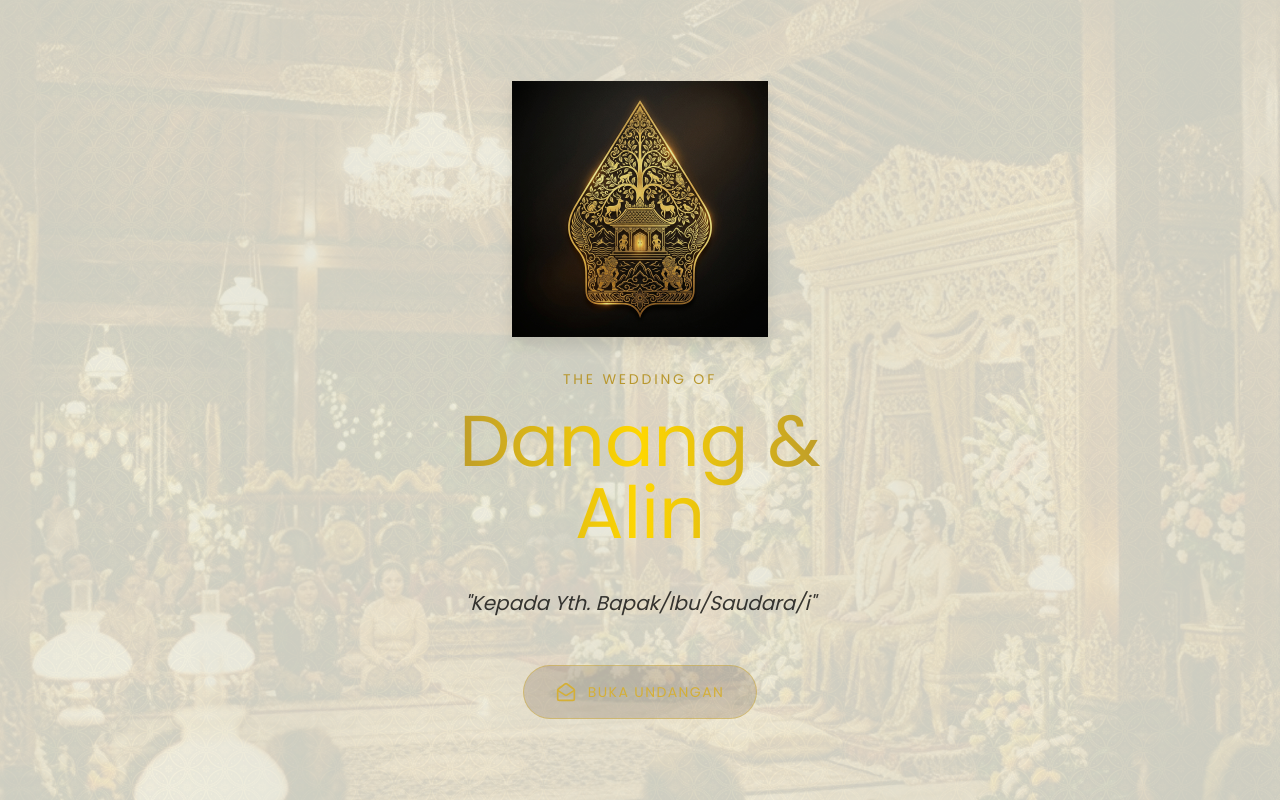
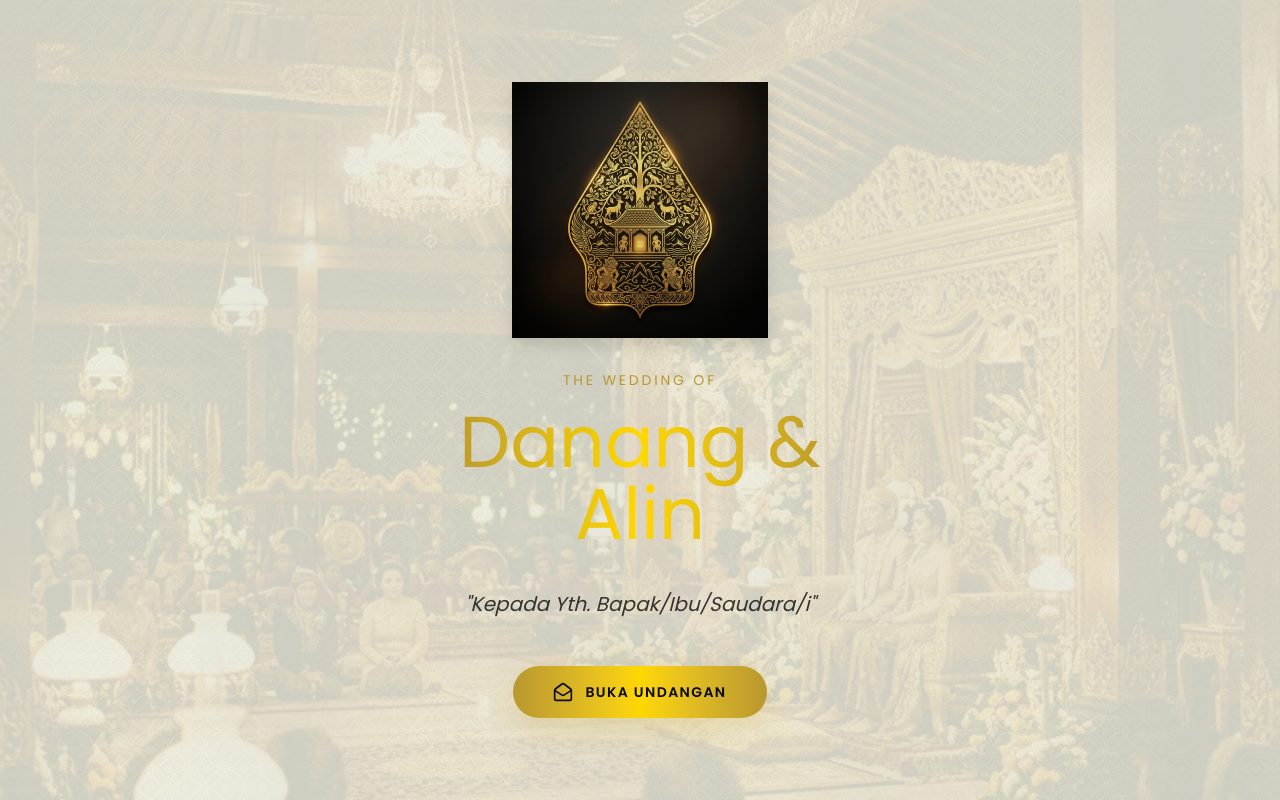
Before and after one commit to bagusahmadka/undangan-nikah, a Next.js app: page / in a window 1280 px wide. Built offline with nearby package versions, Linux system fonts and the light colour scheme.

Commit message:
feat: add OpeningScreen component with animated entrance and invitation trigger

```diff
--- a/src/components/OpeningScreen.tsx
+++ b/src/components/OpeningScreen.tsx
@@ -63,10 +63,10 @@ export default function OpeningScreen({ isOpened, onOpen }: OpeningScreenProps)
 
               <button
                 onClick={onOpen}
-                className="group relative inline-flex items-center justify-center px-8 py-4 font-poppins text-sm tracking-widest uppercase overflow-hidden rounded-full border border-gold/50 bg-wood/20 text-gold transition-all duration-300 hover:bg-gold hover:text-black-elegant hover:shadow-[0_0_30px_rgba(212,175,55,0.4)]"
+                className="group relative inline-flex items-center justify-center px-10 py-4 font-poppins font-bold text-sm tracking-widest uppercase overflow-hidden rounded-full bg-gradient-to-r from-gold-dark via-gold-light to-gold-dark text-black-elegant shadow-[0_10px_30px_rgba(212,175,55,0.3)] transition-all duration-300 hover:scale-105 hover:shadow-[0_15px_40px_rgba(212,175,55,0.5)] active:scale-95"
               >
                 <MailOpen className="w-5 h-5 mr-3 transition-transform group-hover:scale-110" />
-                <span>Buka Undangan</span>
+                <span className="relative z-10">Buka Undangan</span>
               </button>
             </motion.div>
           </div>
```
